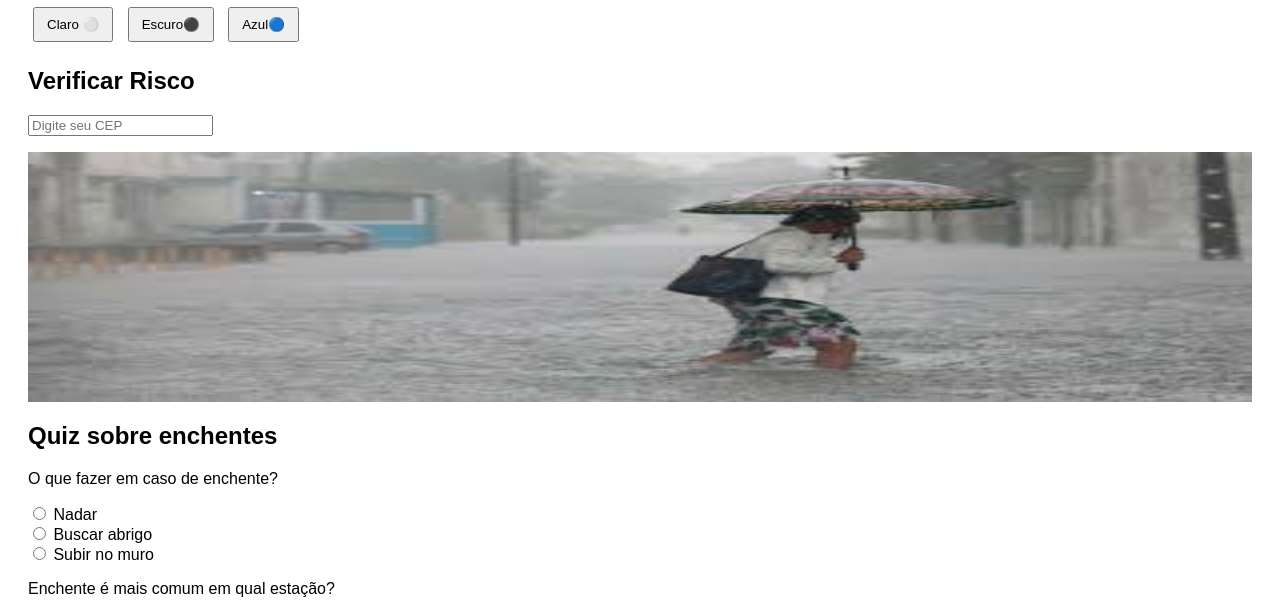
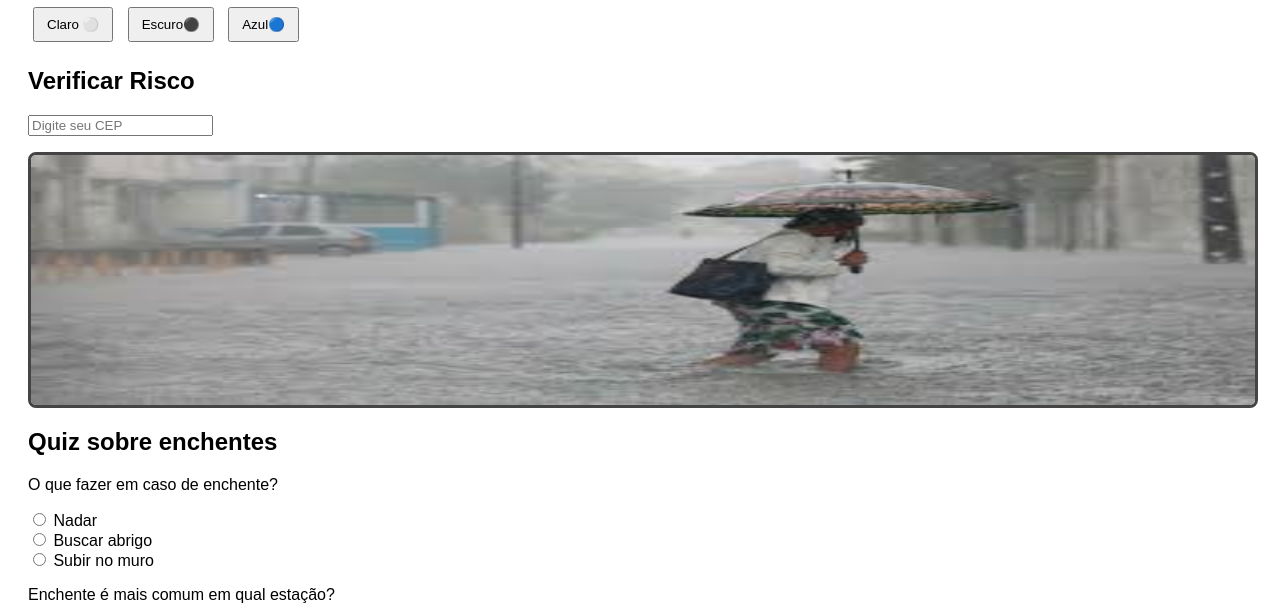
Before and after one commit to SoaressFelipe/Alerta-Ja, a plain HTML site: page index.html in a window 1280 px wide. Shown: the part 131-744 px from the top of the page. Drawn offline with Linux system fonts and the light colour scheme.

Commit message:
Adiciona borda nas imagens

```diff
--- a/css/style.css
+++ b/css/style.css
@@ -27,4 +27,6 @@ button {
     display: none;
     width: 100%;
     max-height: 250px;
+    border: 3px solid #444;
+    border-radius: 8px;
 }
```
